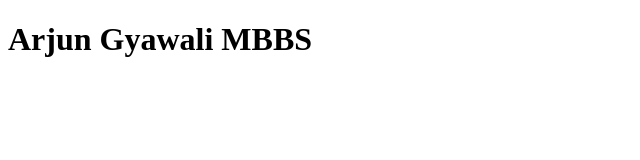
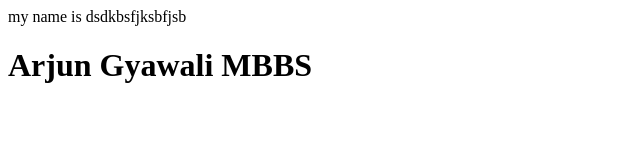
Before and after one commit to Arjun-Gyawali/Demo1, a plain HTML site: page index.html in a window 1280 px wide. Shown: the whole page, without its empty margins (0-640 px from the left). Drawn offline with Linux system fonts and the light colour scheme.

Commit message:
Update index.html

```diff
--- a/index.html
+++ b/index.html
@@ -6,6 +6,7 @@
     <title>Document</title>
 </head>
 <body>
+    my name is dsdkbsfjksbfjsb
     <h1>Arjun Gyawali MBBS</h1>
 </body>
 </html>
```
